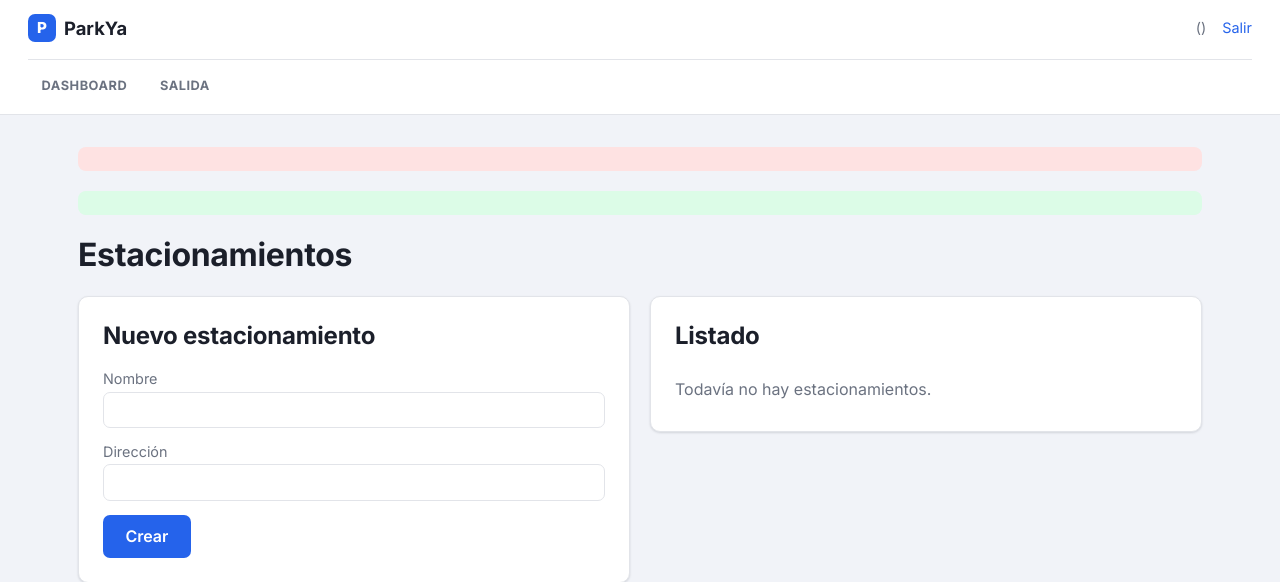
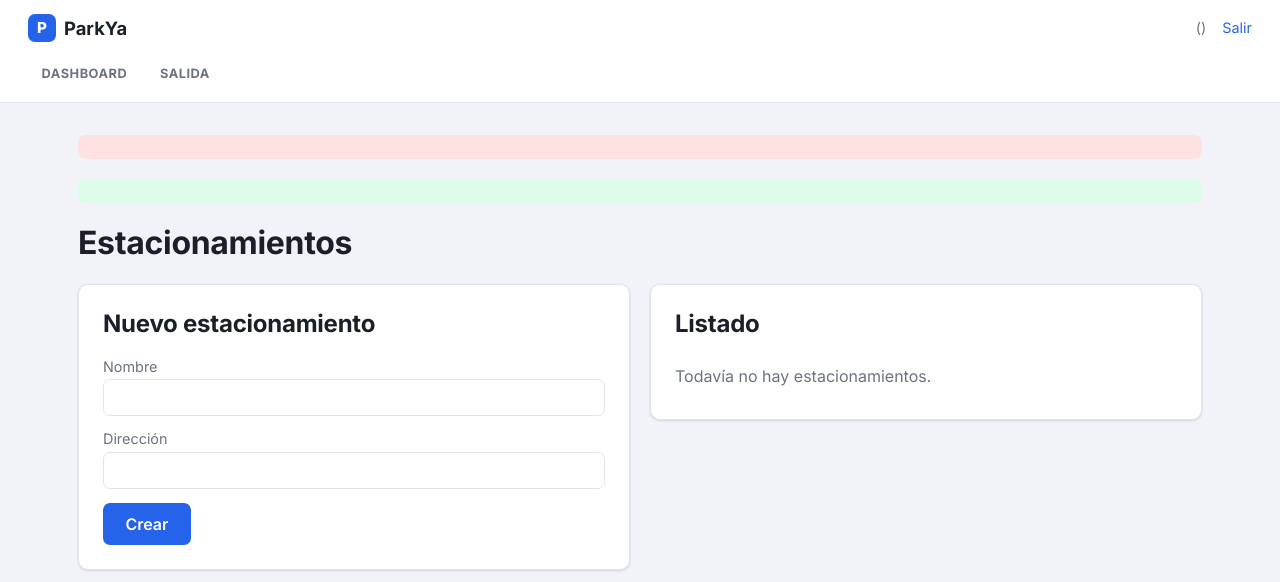
Before and after one commit to ruizmarselo94-wq/parkya, a PHP site: template src/views/lots/index.php in a window 1280 px wide. Shown: the top 582 px of the page. Run offline with PHP 8.4, Linux system fonts and the light colour scheme; the template is opened without the code that fills it, so the values that code supplies are empty.

Commit message:
Saca la línea divisoria entre la marca y las pestañas del nav
Era ruido visual que no se pidió al rediseñar el estado activo.

```diff
--- a/src/assets/css/style.css
+++ b/src/assets/css/style.css
@@ -76,9 +76,7 @@ a { color: var(--primary); }
     overflow-x: auto;
     width: 100%;
     order: 3;
-    margin-top: 0.6rem;
-    padding-top: 0.6rem;
-    border-top: 1px solid var(--border);
+    margin-top: 0.5rem;
 }
 
 .navbar nav a {
```
